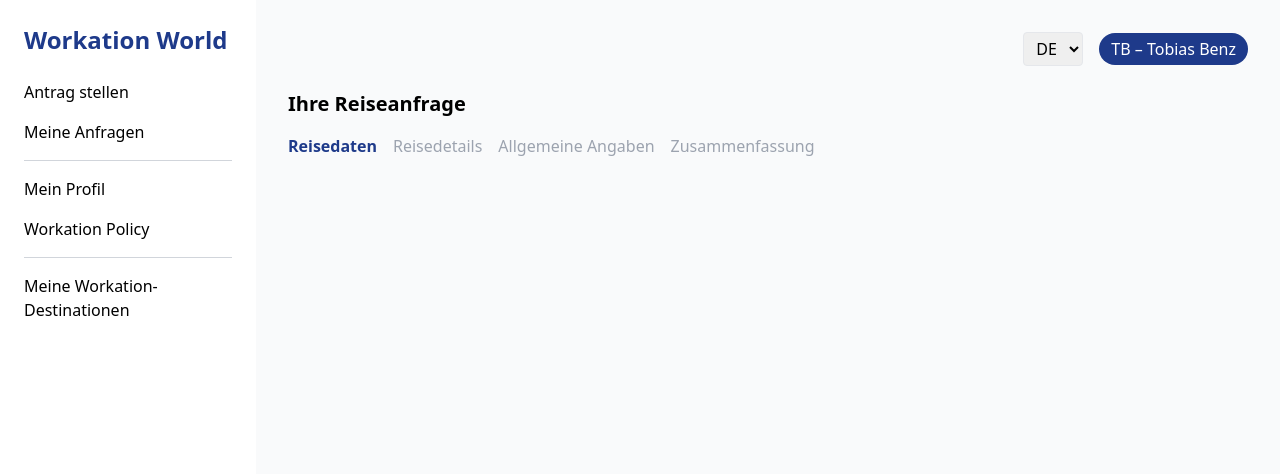
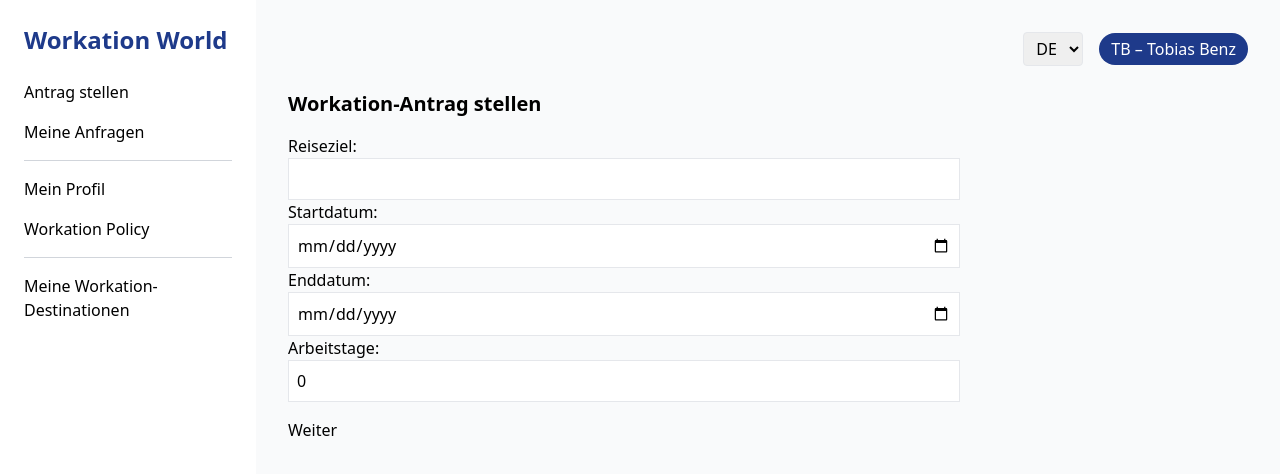
Before and after one commit to WorkationTobias/workation-prototype, a Next.js app: page / in a window 1280 px wide. Both pictures are taken after a click on the button "Antrag stellen". Shown: the top 474 px of the page. Built offline with nearby package versions, Linux system fonts and the light colour scheme.

Commit message:
Update index.js

```diff
--- a/pages/index.js
+++ b/pages/index.js
@@ -50,7 +50,7 @@ export default function Home() {
     <div className="flex min-h-screen">
       <aside className="w-64 bg-white shadow-md p-6 space-y-4">
         <h1 className="text-2xl font-bold text-blue-900 mb-6">Workation World</h1>
-        <button onClick={() => setActiveTab("antrag")} className="block w-full text-left">Antrag stellen</button>
+        <button onClick={() => setActiveTab("antrag-formular")} className="block w-full text-left">Antrag stellen</button>
         <button onClick={() => setActiveTab("meine-anfragen")} className="block w-full text-left">Meine Anfragen</button>
         <hr className="my-2 border-gray-300" />
         <button onClick={() => setActiveTab("profil")} className="block w-full text-left">Mein Profil</button>
@@ -68,18 +68,45 @@ export default function Home() {
           <div className="bg-blue-900 text-white px-3 py-1 rounded-full">TB – Tobias Benz</div>
         </div>
 
-        {activeTab === "antrag" && (
+        {activeTab === "antrag-formular" && (
           <div className="max-w-2xl">
-            <h2 className="text-xl font-semibold mb-4">Ihre Reiseanfrage</h2>
-            <div className="flex space-x-4 mb-6">
-              <span className={step >= 1 ? "font-semibold text-blue-900" : "text-gray-400"}>Reisedaten</span>
-              <span className={step >= 2 ? "font-semibold text-blue-900" : "text-gray-400"}>Reisedetails</span>
-              <span className={step >= 3 ? "font-semibold text-blue-900" : "text-gray-400"}>Allgemeine Angaben</span>
-              <span className={step === 4 ? "font-semibold text-blue-900" : "text-gray-400"}>Zusammenfassung</span>
-            </div>
-
+            <h2 className="text-xl font-semibold mb-4">Workation-Antrag stellen</h2>
+            {/* Reiseschritte hier anzeigen */}
+            <form onSubmit={(e) => {
+              e.preventDefault()
+              if (step < 4) setStep(step + 1)
+              else handleSubmit(e)
+            }} className="space-y-4">
+              {step === 1 && (
+                <>
+                  <label>Reiseziel: <input name="land" value={form.land} onChange={handleChange} className="w-full border p-2" /></label>
+                  <label>Startdatum: <input type="date" name="start" value={form.start} onChange={handleChange} className="w-full border p-2" /></label>
+                  <label>Enddatum: <input type="date" name="ende" value={form.ende} onChange={handleChange} className="w-full border p-2" /></label>
+                  <label>Arbeitstage: <input type="number" name="arbeitstage" value={form.arbeitstage} onChange={handleChange} className="w-full border p-2" /></label>
+                </>
+              )}
+              {step === 2 && (
+                <>
+                  <label><input type="radio" name="vertrag" value="true" onChange={handleChange} /> Verträge aushandeln</label>
+                  <label><input type="radio" name="vertrag" value="false" onChange={handleChange} /> Keine Verträge</label>
+                  <label><input type="radio" name="familie" value="true" onChange={handleChange} /> Familie vor Ort</label>
+                  <label><input type="radio" name="familie" value="false" onChange={handleChange} /> Keine Familie</label>
+                  <label>Datenarten:</label>
+                  <label><input type="checkbox" name="sensibel" value="öffentlich" onChange={handleChange} /> Öffentliche</label>
+                  <label><input type="checkbox" name="sensibel" value="persönlich" onChange={handleChange} /> Persönliche</label>
+                  <label><input type="checkbox" name="sensibel" value="vertraulich" onChange={handleChange} /> Vertrauliche</label>
+                </>
+              )}
+              {step === 3 && (
+                <>
+                  <label>Steuerpflicht in Zielland: <input type="radio" name="steuerpflicht" value="true" onChange={handleChange} /> Ja <input type="radio" name="steuerpflicht" value="false" onChange={handleChange} /> Nein</label>
+                  <label>Bankkonto im Zielland: <input type="radio" name="bankkonto" value="true" onChange={handleChange} /> Ja <input type="radio" name="bankkonto" value="false" onChange={handleChange} /> Nein</label>
+                  <label>Tage Aufenthalt vorher: <input type="number" name="tageVorher" value={form.tageVorher} onChange={handleChange} /></label>
+                  <label><input type="checkbox" name="bestaetigung" checked={form.bestaetigung} onChange={handleChange} /> Ich bestätige die Angaben</label>
+                </>
+              )}
               {step === 4 && (
-              <form onSubmit={handleSubmit} className="space-y-4">
+                <>
                   <h3>Zusammenfassung</h3>
                   <p><strong>Land:</strong> {form.land}</p>
                   <p><strong>Dauer:</strong> {form.start} bis {form.ende}</p>
@@ -90,10 +117,10 @@ export default function Home() {
                   <p><strong>Steuerpflicht:</strong> {form.steuerpflicht ? "Ja" : "Nein"}</p>
                   <p><strong>Bankkonto:</strong> {form.bankkonto ? "Ja" : "Nein"}</p>
                   <p><strong>Vorherige Aufenthaltstage:</strong> {form.tageVorher}</p>
-                <label><input type="checkbox" name="bestaetigung" checked={form.bestaetigung} onChange={handleChange} /> Ich bestätige die Angaben</label>
-                <button type="submit" className="btn">Absenden</button>
+                </>
+              )}
+              <button type="submit" className="btn">{step < 4 ? "Weiter" : "Absenden"}</button>
             </form>
-            )}
           </div>
         )}
 
```
Lines whose indentation alone changed are shown as unchanged.
